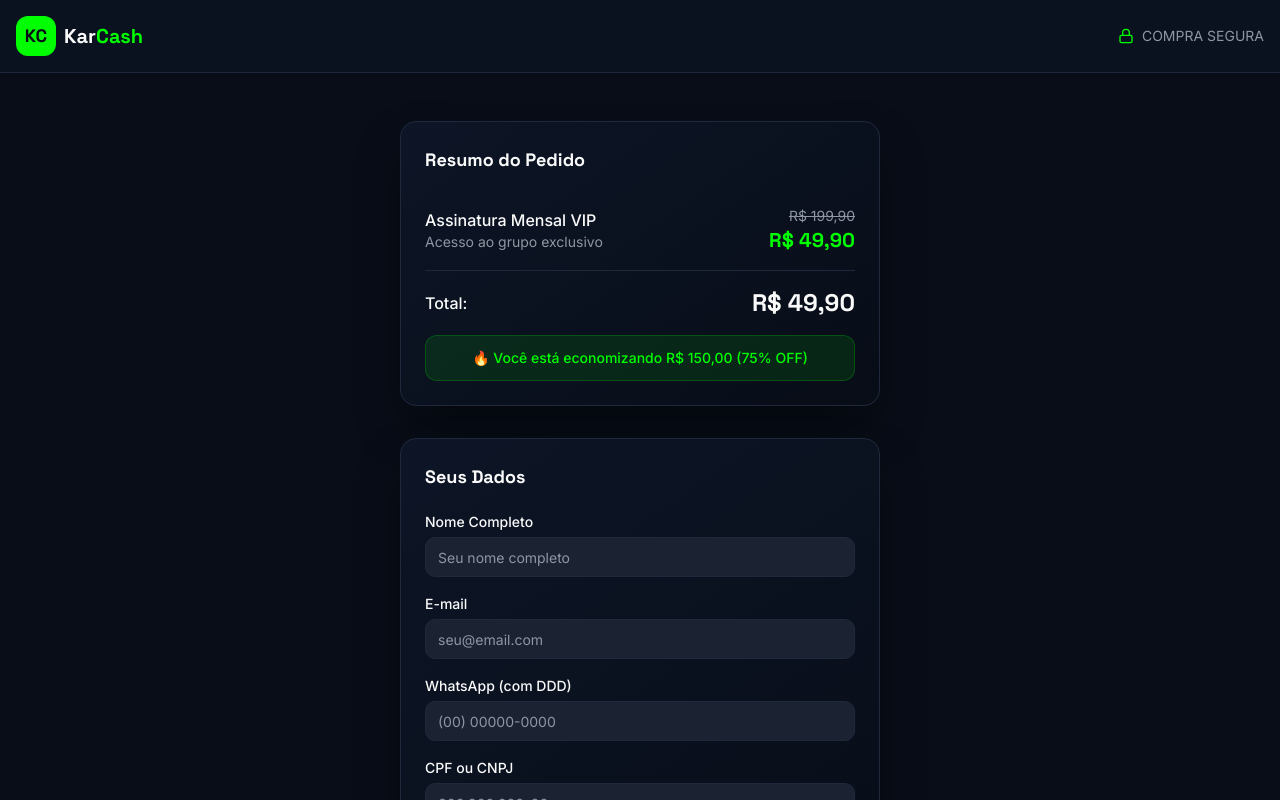
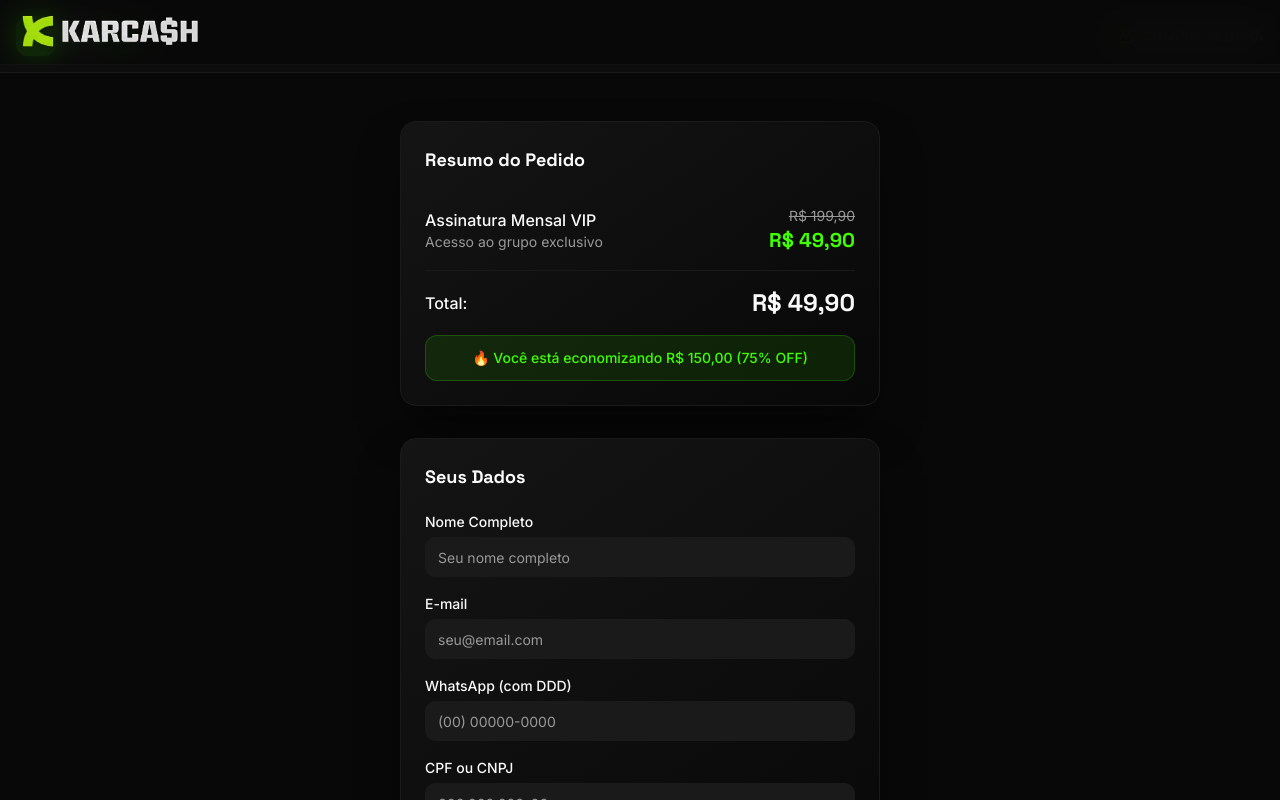
Before and after one commit to claudiojas/karcash-vip-community, a React (Vite) app: page /checkout in a window 1280 px wide. Shown: the top 800 px of the page. Built offline with nearby package versions, Linux system fonts and the light colour scheme; the HTML template or start-up script is replaced by a standard one.

Commit message:
remove cta button is header application in app full

```diff
--- a/index.html
+++ b/index.html
@@ -4,7 +4,8 @@
     <meta charset="UTF-8" />
     <meta name="viewport" content="width=device-width, initial-scale=1.0" />
     <!-- TODO: Set the document title to the name of your application -->
-    <title>Karcash</title>
+    <title>KarCash - Acesso VIP</title>
+    <link rel="icon" type="image/webp" href="/logo_sec-removebg.webp" />
     <meta name="description" content="Karcash VIP Access" />
     <meta name="author" content="Karcash" />
 
@@ -12,10 +13,10 @@
     <meta property="og:title" content="Karcash" />
     <meta property="og:description" content="Karcash VIP Access" />
     <meta property="og:type" content="website" />
-    <meta property="og:image" content="/placeholder.svg" />
+    <meta property="og:image" content="/logo_sec-removebg.webp" />
 
     <meta name="twitter:card" content="summary_large_image" />
-    <meta name="twitter:image" content="/placeholder.svg" />
+    <meta name="twitter:image" content="/logo_sec-removebg.webp" />
   </head>
 
   <body>
--- a/src/App.tsx
+++ b/src/App.tsx
@@ -3,6 +3,7 @@ import { Toaster as Sonner } from "@/components/ui/sonner";
 import { TooltipProvider } from "@/components/ui/tooltip";
 import { QueryClient, QueryClientProvider } from "@tanstack/react-query";
 import { BrowserRouter, Routes, Route } from "react-router-dom";
+import MainLayout from "./components/layout/MainLayout";
 import Index from "./pages/Index";
 import Checkout from "./pages/Checkout";
 import NotFound from "./pages/NotFound";
@@ -16,8 +17,10 @@ const App = () => (
       <Sonner />
       <BrowserRouter>
         <Routes>
-          <Route path="/" element={<Index />} />
-          <Route path="/checkout" element={<Checkout />} />
+          <Route element={<MainLayout />}>
+            <Route path="/" element={<Index />} />
+            <Route path="/checkout" element={<Checkout />} />
+          </Route>
           {/* ADD ALL CUSTOM ROUTES ABOVE THE CATCH-ALL "*" ROUTE */}
           <Route path="*" element={<NotFound />} />
         </Routes>
--- a/src/components/Footer.tsx
+++ b/src/components/Footer.tsx
@@ -1,3 +1,4 @@
+import KarcashLogo from '@/assets/logo_karcash-removebg_1.webp';
 import { useState } from "react";
 import { Instagram, MessageCircle } from "lucide-react";
 import { CancellationModal } from "./CancellationModal";
@@ -20,14 +21,9 @@ export const Footer = () => {
           <div className="grid grid-cols-1 md:grid-cols-3 gap-8 md:gap-12 items-start">
             {/* Left - Logo & Tagline */}
             <div className="flex flex-col items-center md:items-start gap-4">
-              <div className="flex items-center gap-2">
-                <div className="w-10 h-10 rounded-xl bg-primary flex items-center justify-center">
-                  <span className="font-display font-bold text-primary-foreground text-lg">KC</span>
-                </div>
-                <span className="font-display font-bold text-xl text-foreground">
-                  Kar<span className="text-primary">Cash</span>
-                </span>
-              </div>
+              <a href="/" className="flex items-center">
+                <img src={KarcashLogo} alt="KarCash Logo" className="h-10 w-auto" />
+              </a>
               <p className="text-muted-foreground text-sm text-center md:text-left">
                 Transformando oportunidades em lucro real.
               </p>
--- a/src/components/Header.tsx
+++ b/src/components/Header.tsx
@@ -1,24 +1,24 @@
+import KarcashLogo from '@/assets/logo_karcash-removebg_1.webp';
 import { motion } from "framer-motion";
 import { Menu, X } from "lucide-react";
 import { useState } from "react";
+import { useLocation } from "react-router-dom";
 
 export const Header = () => {
   const [isMenuOpen, setIsMenuOpen] = useState(false);
+  const location = useLocation();
+  const isCheckoutPage = location.pathname === '/checkout';
 
   return (
     <header className="fixed top-0 left-0 right-0 z-50 bg-background/80 backdrop-blur-lg border-b border-border/50">
       <div className="container mx-auto px-4 h-16 flex items-center justify-between">
         {/* Logo */}
-        <a href="/" className="flex items-center gap-2">
-          <div className="w-10 h-10 rounded-xl bg-primary flex items-center justify-center">
-            <span className="font-display font-bold text-primary-foreground text-lg">KC</span>
-          </div>
-          <span className="font-display font-bold text-xl text-foreground">
-            Kar<span className="text-primary">Cash</span>
-          </span>
+        <a href="/" className="flex items-center">
+          <img src={KarcashLogo} alt="KarCash Logo" className="h-10 w-auto" />
         </a>
 
-        {/* Desktop CTA */}
+        {/* Desktop CTA - Conditional Rendering */}
+        {!isCheckoutPage && (
           <motion.a
             href="/checkout"
             className="hidden md:block btn-primary-cta text-sm py-3 px-6"
@@ -27,18 +27,21 @@ export const Header = () => {
           >
             QUERO ACESSO AGORA
           </motion.a>
+        )}
 
-        {/* Mobile menu button */}
+        {/* Mobile menu button - Conditional Rendering */}
+        {!isCheckoutPage && (
           <button
             className="md:hidden text-foreground p-2"
             onClick={() => setIsMenuOpen(!isMenuOpen)}
           >
               {isMenuOpen ? <X className="w-6 h-6" /> : <Menu className="w-6 h-6" />}
           </button>
+        )}
       </div>
 
-      {/* Mobile menu */}
-      {isMenuOpen && (
+      {/* Mobile menu - Conditional Rendering */}
+      {isMenuOpen && !isCheckoutPage && (
         <motion.div
           className="md:hidden bg-card border-t border-border p-4"
           initial={{ opacity: 0, y: -10 }}
--- /dev/null
+++ b/src/components/layout/MainLayout.tsx
@@ -0,0 +1,17 @@
+import { Outlet } from "react-router-dom";
+import { Header } from "@/components/Header";
+import { Footer } from "@/components/Footer";
+
+const MainLayout = () => {
+  return (
+    <div className="min-h-screen bg-background flex flex-col">
+      <Header />
+      <main className="flex-1">
+        <Outlet />
+      </main>
+      <Footer />
+    </div>
+  );
+};
+
+export default MainLayout;
--- a/src/index.css
+++ b/src/index.css
@@ -8,75 +8,55 @@
 
 @layer base {
   :root {
-    /* Core Brand Colors */
-    --background: 220 50% 6%;
-    --foreground: 0 0% 98%;
+    /* Core Brand Colors - KarCash Visual Identity */
+    --background: 0 0% 3%; /* Quase preto para o fundo */
+    --foreground: 0 0% 98%; /* Branco para textos */
 
-    --card: 220 50% 8%;
+    --card: 0 0% 5%; /* Cinza escuro para cards */
     --card-foreground: 0 0% 98%;
 
-    --popover: 220 50% 8%;
+    --popover: 0 0% 5%;
     --popover-foreground: 0 0% 98%;
 
-    /* Vibrant Green - Primary CTA */
-    --primary: 120 100% 50%;
-    --primary-foreground: 220 50% 6%;
+    /* Verde Limão - Cor Primária */
+    --primary: 105 100% 50%; /* #7CFC00 - Verde Limão Brilhante */
+    --primary-foreground: 0 0% 5%; /* Preto para texto em botões primários */
 
-    /* Orange - Secondary CTA */
-    --secondary: 16 100% 50%;
-    --secondary-foreground: 0 0% 100%;
+    /* Azul Petróleo / Verde Escuro - Cor Secundária/Destaque */
+    --secondary: 175 50% 30%; /* #26736A */
+    --secondary-foreground: 0 0% 98%;
 
-    /* Navy Blue */
-    --navy: 220 50% 10%;
-    --navy-deep: 220 60% 6%;
-    --navy-light: 220 40% 15%;
+    /* Cores de UI */
+    --muted: 0 0% 15%;
+    --muted-foreground: 0 0% 60%;
 
-    /* Gold Accent */
-    --gold: 51 100% 50%;
-    --gold-foreground: 220 50% 6%;
-
-    --muted: 220 30% 20%;
-    --muted-foreground: 220 10% 60%;
-
-    --accent: 51 100% 50%;
-    --accent-foreground: 220 50% 6%;
+    --accent: 105 100% 50%; /* Verde Limão como cor de destaque */
+    --accent-foreground: 0 0% 5%;
 
     --destructive: 0 84% 60%;
     --destructive-foreground: 0 0% 98%;
 
-    --border: 220 30% 18%;
-    --input: 220 30% 15%;
-    --ring: 120 100% 50%;
+    --border: 0 0% 10%;
+    --input: 0 0% 10%;
+    --ring: 105 100% 50%;
 
     --radius: 0.75rem;
 
+    /* button CTA */
+    --btn-secondary-cta: #FF5E00; /* Laranja Vibrante */
+
     /* Gradients */
-    --gradient-hero: linear-gradient(135deg, hsl(220 50% 6%) 0%, hsl(220 60% 12%) 100%);
-    --gradient-card: linear-gradient(145deg, hsl(220 50% 10%) 0%, hsl(220 50% 6%) 100%);
-    --gradient-cta-primary: linear-gradient(135deg, hsl(120 100% 45%) 0%, hsl(120 100% 35%) 100%);
-    --gradient-cta-secondary: linear-gradient(135deg, hsl(16 100% 55%) 0%, hsl(16 100% 45%) 100%);
-    --gradient-gold: linear-gradient(135deg, hsl(51 100% 50%) 0%, hsl(40 100% 45%) 100%);
+    --gradient-card: linear-gradient(145deg, hsl(0 0% 8%) 0%, hsl(0 0% 3%) 100%);
+    --gradient-cta-primary: linear-gradient(135deg, hsl(var(--primary)) 0%, hsl(105 100% 40%) 100%);
 
     /* Shadows */
-    --shadow-glow-green: 0 0 40px hsl(120 100% 50% / 0.3);
-    --shadow-glow-orange: 0 0 40px hsl(16 100% 50% / 0.3);
-    --shadow-glow-gold: 0 0 30px hsl(51 100% 50% / 0.2);
-    --shadow-card: 0 25px 50px -12px hsl(220 50% 0% / 0.5);
-    --shadow-elevated: 0 20px 40px -15px hsl(0 0% 0% / 0.4);
+    --shadow-glow-green: 0 0 40px hsl(var(--primary) / 0.4);
+    --shadow-card: 0 25px 50px -12px hsl(0 0% 0% / 0.6);
+    --shadow-elevated: 0 20px 40px -15px hsl(0 0% 0% / 0.5);
 
     /* Typography */
     --font-display: 'Space Grotesk', sans-serif;
     --font-body: 'Inter', sans-serif;
-
-    /* Sidebar (keeping defaults) */
-    --sidebar-background: 220 50% 8%;
-    --sidebar-foreground: 0 0% 98%;
-    --sidebar-primary: 120 100% 50%;
-    --sidebar-primary-foreground: 220 50% 6%;
-    --sidebar-accent: 220 30% 15%;
-    --sidebar-accent-foreground: 0 0% 98%;
-    --sidebar-border: 220 30% 18%;
-    --sidebar-ring: 120 100% 50%;
   }
 }
 
@@ -110,19 +90,19 @@
 
   .btn-primary-cta:hover {
     transform: translateY(-2px) scale(1.02);
-    box-shadow: 0 0 60px hsl(120 100% 50% / 0.5);
+    box-shadow: 0 0 60px hsl(var(--primary) / 0.6);
   }
 
   .btn-secondary-cta {
-    @apply relative overflow-hidden px-8 py-4 text-lg font-bold uppercase tracking-wide rounded-xl transition-all duration-300;
-    background: var(--gradient-cta-secondary);
-    color: hsl(var(--secondary-foreground));
-    box-shadow: var(--shadow-glow-orange);
+    @apply px-8 py-4 text-lg font-bold uppercase tracking-wide rounded-xl transition-all duration-300;
+    background-color: var(--btn-secondary-cta);
+    color: hsl(var(--foreground));
   }
 
   .btn-secondary-cta:hover {
     transform: translateY(-2px) scale(1.02);
-    box-shadow: 0 0 60px hsl(16 100% 50% / 0.5);
+    filter: brightness(1.15);
+    box-shadow: 0 0 40px var(--btn-secondary-cta);
   }
 
   /* Cards */
@@ -141,27 +121,6 @@
     transform: translateY(-8px) scale(1.02);
     box-shadow: var(--shadow-elevated);
     border-color: hsl(var(--primary) / 0.3);
-  }
-
-  /* Gold text */
-  .text-gold {
-    color: hsl(var(--gold));
-  }
-
-  .text-gradient-gold {
-    background: var(--gradient-gold);
-    -webkit-background-clip: text;
-    -webkit-text-fill-color: transparent;
-    background-clip: text;
-  }
-
-  /* Glow effects */
-  .glow-green {
-    box-shadow: var(--shadow-glow-green);
-  }
-
-  .glow-orange {
-    box-shadow: var(--shadow-glow-orange);
   }
 
   /* Phone mockup */
@@ -188,7 +147,7 @@
 
   @keyframes pulseGlow {
     0%, 100% { box-shadow: var(--shadow-glow-green); }
-    50% { box-shadow: 0 0 80px hsl(120 100% 50% / 0.6); }
+    50% { box-shadow: 0 0 80px hsl(var(--primary) / 0.6); }
   }
 
   /* Counter animation helper */
@@ -198,12 +157,8 @@
   }
 
   /* Section styling */
-  .section-dark {
-    background: hsl(var(--navy-deep));
-  }
-
-  .section-navy {
-    background: hsl(var(--navy));
+  .section-dark, .section-navy {
+    background: hsl(var(--secondary) / 0.3); /* Usa a cor secundária com transparência para um fundo sutil */
   }
 
   /* Strikethrough price */
@@ -214,7 +169,7 @@
   .price-new {
     @apply text-3xl font-bold;
     color: hsl(var(--primary));
-    text-shadow: 0 0 20px hsl(120 100% 50% / 0.3);
+    text-shadow: 0 0 20px hsl(var(--primary) / 0.3);
   }
 
   .profit-badge {
```
Also changed, not shown: public/logo_sec-removebg.webp (added), src/assets/logo_karcash-removebg_1.webp (added), 1 other file (tests, documents, lock files or other folders). Lines whose indentation alone changed are shown as unchanged.
